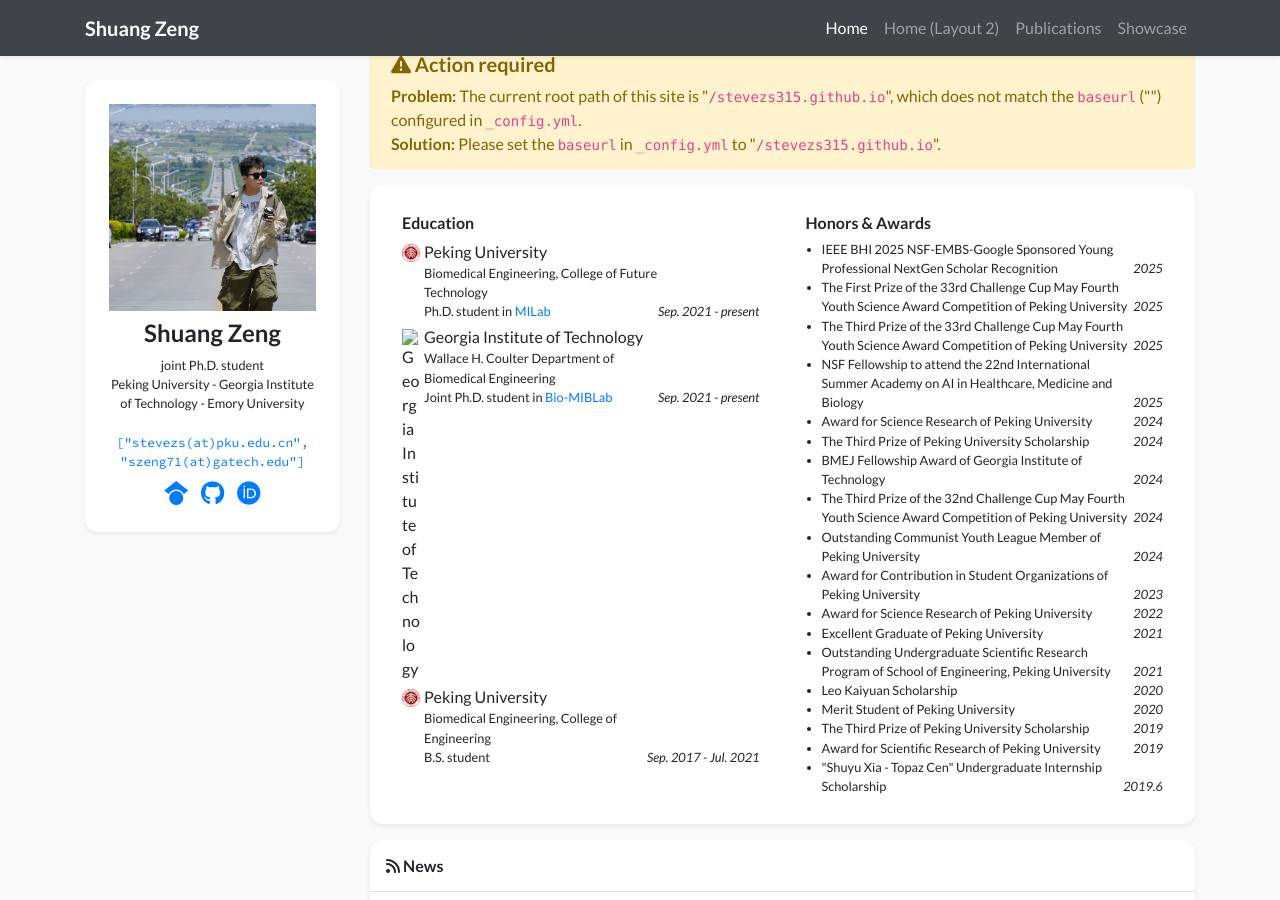
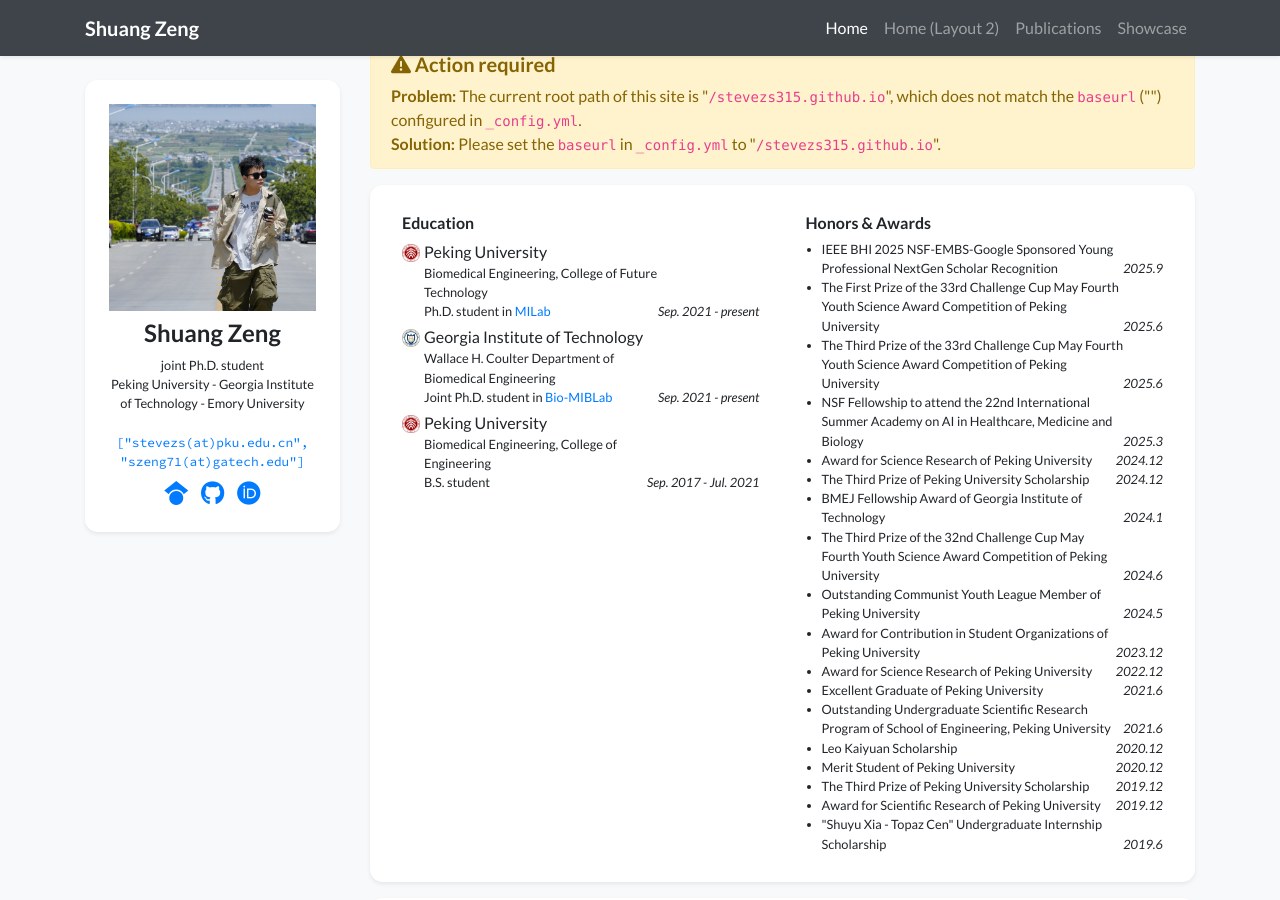
Before and after one commit to stevezs315/stevezs315.github.io, a Jekyll site: the page built from index.html, in a window 1280 px wide and 900 px high, scrolled down 403 px. Built offline with Jekyll 4.4.1, drawn with Linux system fonts in a browser that asks for light colours; nearby versions of some CDN libraries; a style sheet for code colours, icons or effects is not loaded.

Commit message:
Update profile.yml

```diff
--- a/_data/profile.yml
+++ b/_data/profile.yml
@@ -55,7 +55,7 @@ education:
   date: Sep. 2021 - present
 
 - name: Georgia Institute of Technology
-  logo: /assets/images/badges/GT_logo.png
+  logo: /assets/images/photos/GT_logo.png
   position: >-
     Wallace H. Coulter Department of Biomedical Engineering <br/>
     Joint Ph.D. student in <a href="https://miblab.bme.gatech.edu/" target="_blank">Bio-MIBLab</a>
@@ -76,38 +76,38 @@ education:
 
 awards:
 - name: IEEE BHI 2025 NSF-EMBS-Google Sponsored Young Professional NextGen Scholar Recognition
-  date: 2025
+  date: 2025.9
 - name: "The First Prize of the 33rd Challenge Cup May Fourth Youth Science Award Competition of Peking University"
-  date: 2025
+  date: 2025.6
 - name: "The Third Prize of the 33rd Challenge Cup May Fourth Youth Science Award Competition of Peking University"
-  date: 2025
+  date: 2025.6
 - name: NSF Fellowship to attend the 22nd International Summer Academy on AI in Healthcare, Medicine and Biology
-  date: 2025
+  date: 2025.3
 - name: Award for Science Research of Peking University
-  date: 2024
+  date: 2024.12
 - name: "The Third Prize of Peking University Scholarship"
-  date: 2024
+  date: 2024.12
 - name: BMEJ Fellowship Award of Georgia Institute of Technology
-  date: 2024
+  date: 2024.10
 - name: "The Third Prize of the 32nd Challenge Cup May Fourth Youth Science Award Competition of Peking University"
-  date: 2024
+  date: 2024.6
 - name: Outstanding Communist Youth League Member of Peking University
-  date: 2024
+  date: 2024.5
 - name: Award for Contribution in Student Organizations of Peking University
-  date: 2023
+  date: 2023.12
 - name: Award for Science Research of Peking University
-  date: 2022
+  date: 2022.12
 - name: Excellent Graduate of Peking University
-  date: 2021
+  date: 2021.6
 - name: Outstanding Undergraduate Scientific Research Program of School of Engineering, Peking University
-  date: 2021
+  date: 2021.6
 - name: Leo Kaiyuan Scholarship
-  date: 2020
+  date: 2020.12
 - name: Merit Student of Peking University
-  date: 2020
+  date: 2020.12
 - name: "The Third Prize of Peking University Scholarship"
-  date: 2019
+  date: 2019.12
 - name: Award for Scientific Research of Peking University
-  date: 2019
+  date: 2019.12
 - name: '"Shuyu Xia - Topaz Cen" Undergraduate Internship Scholarship'
   date: 2019.6
```
